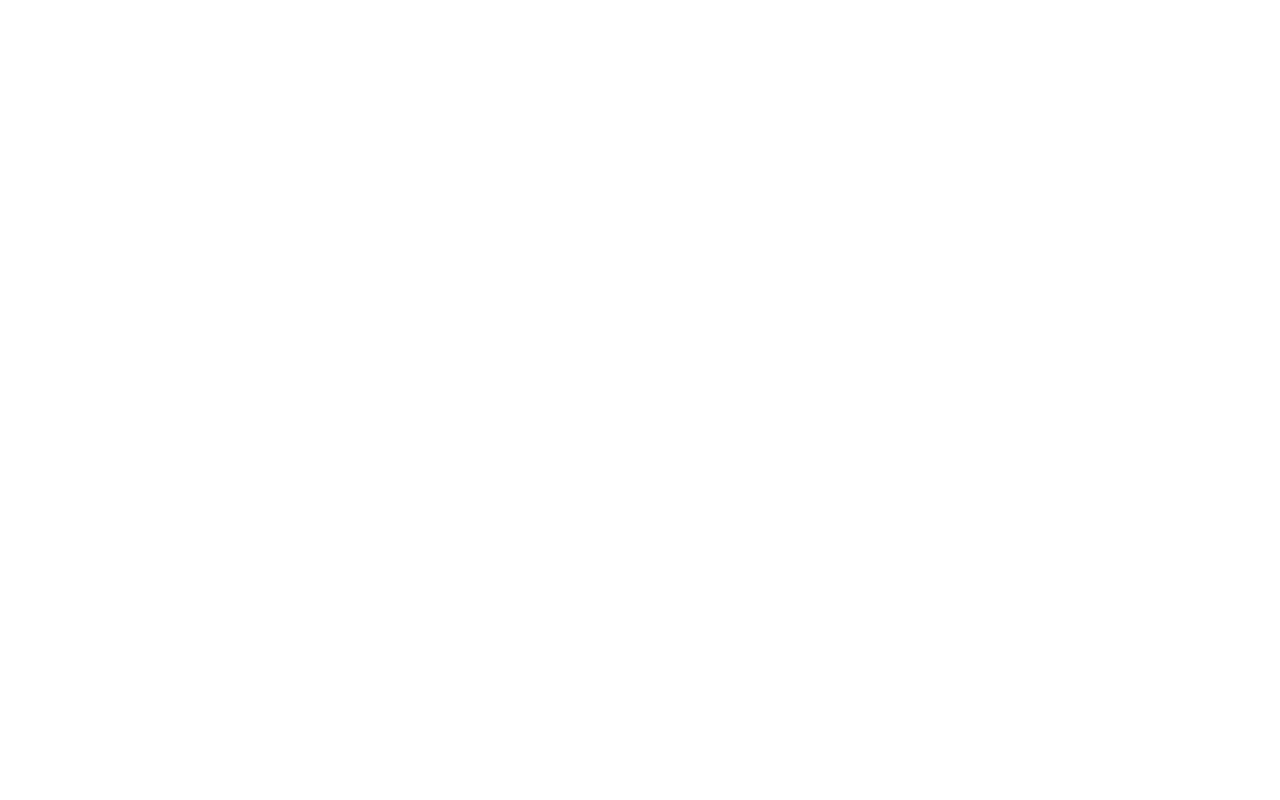
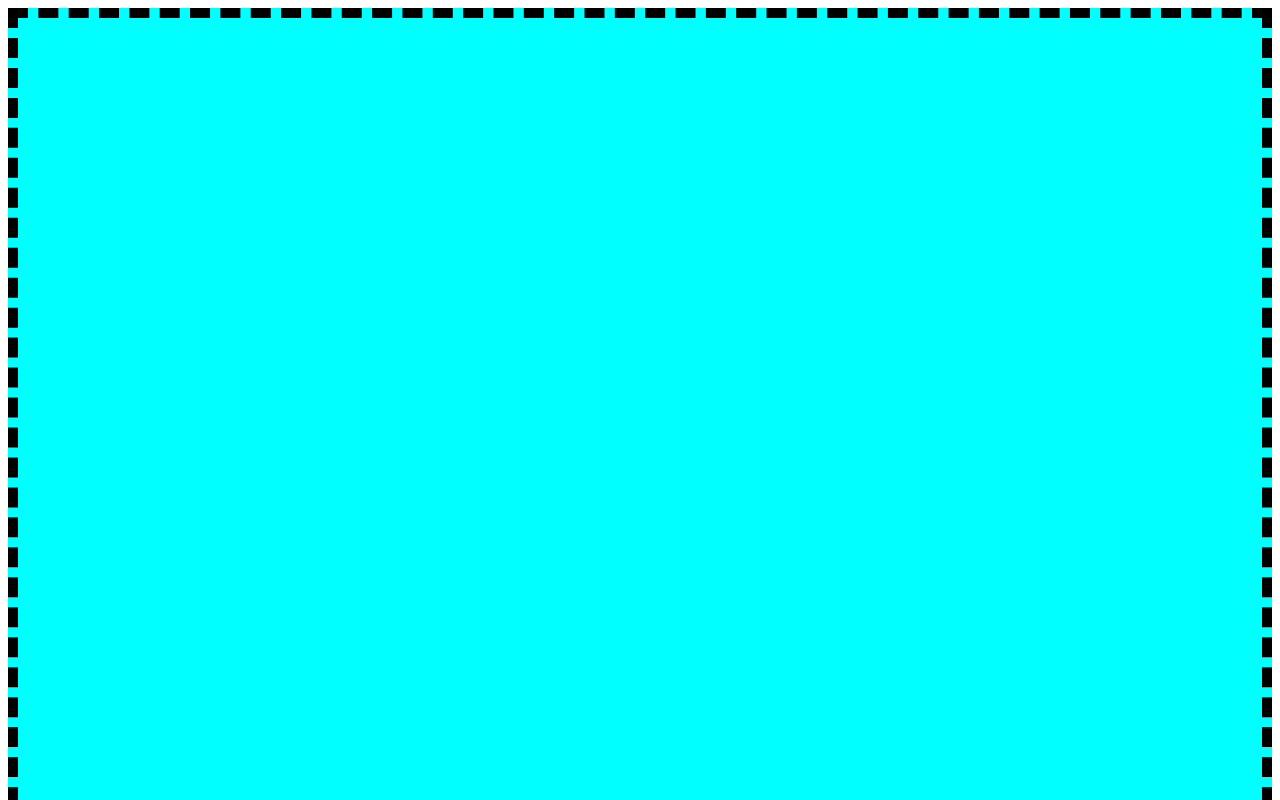
Before and after one commit to a1l1ke/260528_ex, a plain HTML site: page 07_bom.html in a window 1280 px wide. Shown: the top 800 px of the page. Drawn offline with Linux system fonts and the light colour scheme.

Commit message:
Expand window and scroll examples

```diff
--- a/07_bom.html
+++ b/07_bom.html
@@ -6,6 +6,9 @@
     <title>BOM</title>
   </head>
   <body>
+    <div
+      style="background-color: aqua; height: 1000vh; border: 10px dashed black"
+    ></div>
     <script>
       console.log("this", this);
       // 현재 스코프 범위를 감싸고 있는 객체.
@@ -32,7 +35,20 @@
       );
       // timeout과 구조는 같은데 1번으로 멈추지 않고 계속 실행
       setInterval(() => console.log("setInterval"), 1000);
-
+      // window
+      // 브라우저 다른 정보 값들 보여주는 부분, 개발자도구 등을 빼고 순수하게 보여지는 곳
+      console.log(window.innerWidth);
+      console.log(window.innerHeight);
+      console.log(window.outerWidth);
+      console.log(window.outerHeight);
+      // scroll 관련된 것도 있음
+      console.log(window.scrollX);
+      console.log(window.scrollY);
+      //   scrollTo : 절대 위치 - 스크롤 좌표를 대입
+      //   setInterval(() => scrollTo(scrollX, scrollY + 50), 1000);
+      // scrollBy : 상대 위치 -> 지금 위치에서 +x, +y만큼 (밑으로, 오른쪽으로 가는게 각각 x+, y+)
+      setInterval(() => scrollBy(0, 50), 1000);
+      //   https://developer.mozilla.org/ko/docs/Web/API/Window/scroll
     </script>
   </body>
 </html>
```
